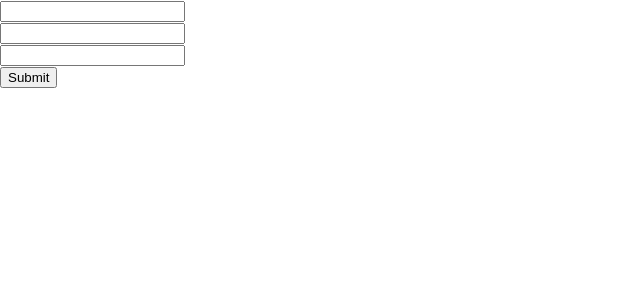
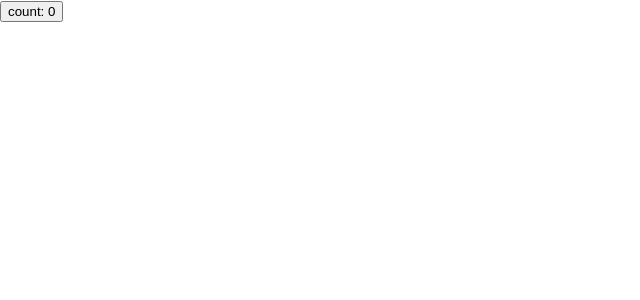
Before and after one commit to Mayankjustdial/learn-react, a React (Create React App) app: page / in a window 1280 px wide. Shown: the top 300 px of the page, without its empty margins (0-640 px from the left). Built offline with nearby package versions, Linux system fonts and the light colour scheme.

Commit message:
React hooks
UseState hooks using setcount example

first by using class comonent and after the by react useState hook

```diff
--- a/src/App.js
+++ b/src/App.js
@@ -1,16 +1,16 @@
-import React, { Component } from "react";
-import PostList from "./components/PostList";
-import PostForm from "./components/PostForm";
+import React from "react";
+import ClassCounter from "./components/ClassCounter";
+import HookCounter from "./components/HookCounter";
 
-export class App extends Component {
-  render() {
-    return (
+function App() {
+  return (
+    <div>
       <div>
-        {/* <PostList /> */}
-        <PostForm />
+        {/* <ClassCounter /> */}
+        <HookCounter />
       </div>
-    );
-  }
+    </div>
+  );
 }
 
 export default App;
--- /dev/null
+++ b/src/components/ClassCounter.js
@@ -0,0 +1,27 @@
+import React, { Component } from "react";
+
+class ClassCounter extends Component {
+  constructor(props) {
+    super(props);
+
+    this.state = {
+      count: 0,
+    };
+  }
+
+  incrementCount = () => {
+    this.setState({
+      count: this.state.count + 1,
+    });
+  };
+
+  render() {
+    return (
+      <div>
+        <button onClick={this.incrementCount}>count {this.state.count}</button>
+      </div>
+    );
+  }
+}
+
+export default ClassCounter;
--- /dev/null
+++ b/src/components/HookCounter.js
@@ -0,0 +1,13 @@
+import React, { useState } from "react";
+
+function HookCounter() {
+  const [count, setCount] = useState(0);
+
+  return (
+    <div>
+      <button onClick={() => setCount(count + 1)}>count: {count}</button>
+    </div>
+  );
+}
+
+export default HookCounter;
--- a/src/components/PostForm.js
+++ /dev/null
@@ -1,68 +0,0 @@
-import React, { Component } from "react";
-import axios from "axios";
-
-class PostForm extends Component {
-  constructor(props) {
-    super(props);
-
-    this.state = {
-      userId: "",
-      title: "",
-      body: "",
-    };
-  }
-
-  changeHandler = (e) => {
-    this.setState({ [e.target.name]: e.target.value });
-  };
-
-  submitHandler = (e) => {
-    e.preventDefault();
-    console.log(this.state);
-    axios
-      .post("https://jsonplaceholder.typicode.com/posts", this.state)
-      .then((response) => {
-        console.log(response);
-      })
-      .catch((error) => {
-        console.log(error);
-      });
-  };
-
-  render() {
-    const { userId, title, body } = this.state;
-    return (
-      <div>
-        <form onSubmit={this.submitHandler}>
-          <div>
-            <input
-              type="text"
-              name="userId"
-              value={userId}
-              onChange={this.changeHandler}
-            />
-          </div>
-          <div>
-            <input
-              type="text"
-              name="title"
-              value={title}
-              onChange={this.changeHandler}
-            />
-          </div>
-          <div>
-            <input
-              type="text"
-              name="body"
-              value={body}
-              onChange={this.changeHandler}
-            />
-          </div>
-          <button type="submit">Submit</button>
-        </form>
-      </div>
-    );
-  }
-}
-
-export default PostForm;
--- a/src/components/PostList.js
+++ /dev/null
@@ -1,40 +0,0 @@
-import React, { Component } from "react";
-import axios from "axios";
-
-class PostList extends Component {
-  constructor(props) {
-    super(props);
-
-    this.state = {
-      posts: [],
-      error: "",
-    };
-  }
-  componentDidMount() {
-    axios
-      .get("https://jsonplaceholder.typicode.com/posts")
-      .then((response) => {
-        console.log(response);
-        this.setState({ posts: response.data });
-      })
-      .catch((error) => {
-        console.log(error);
-        this.setState({ errorMsg: "Error retreving data" });
-      });
-  }
-
-  render() {
-    const { posts, errorMsg } = this.state;
-    return (
-      <div>
-        List of Post
-        {posts.length
-          ? posts.map((post) => <div key={post.id}>{post.title} </div>)
-          : null}
-        {errorMsg ? <div>{errorMsg}</div> : null}
-      </div>
-    );
-  }
-}
-
-export default PostList;
```
